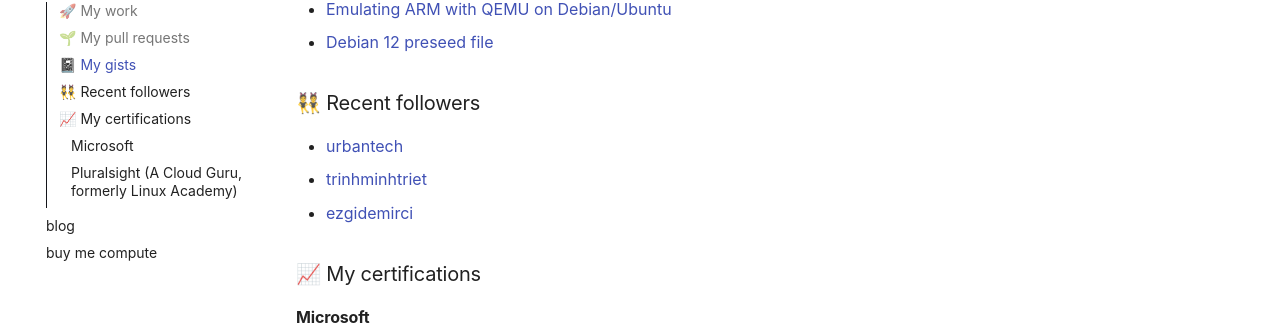
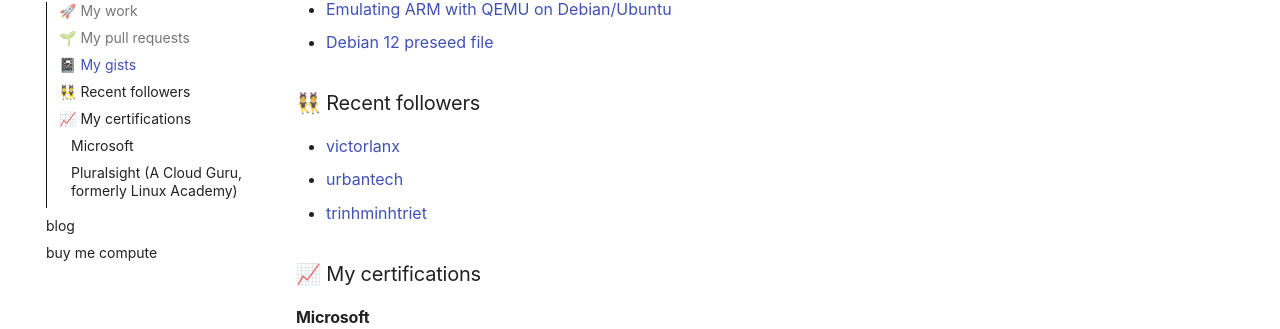
Before and after one commit to alismx/alismx.github.io, an MkDocs documentation site: the page built from docs/index.md, in a window 1280 px wide and 900 px high, scrolled down 1634 px. Shown: the part 124-453 px from the top of the window. Built offline with MkDocs 1.6.1 and Material for MkDocs 9.7.7, drawn with Linux system fonts in a browser that asks for light colours; plug-ins that fetch from the network failed and are left out; comment, search, counter and statistics services are not loaded.

Commit message:
Update generated files

```diff
--- a/docs/index.md
+++ b/docs/index.md
@@ -49,9 +49,9 @@ I'm Alis, a DevOps engineer passionate about open-source, cloud-native technolog
 
 ### 👯 Recent followers
 
+- [victorlanx](https://github.com/victorlanx)
 - [urbantech](https://github.com/urbantech)
 - [trinhminhtriet](https://github.com/trinhminhtriet)
-- [ezgidemirci](https://github.com/ezgidemirci)
 
 ### 📈 My certifications
 
```
